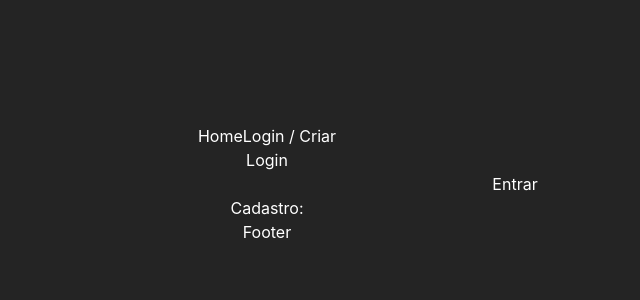
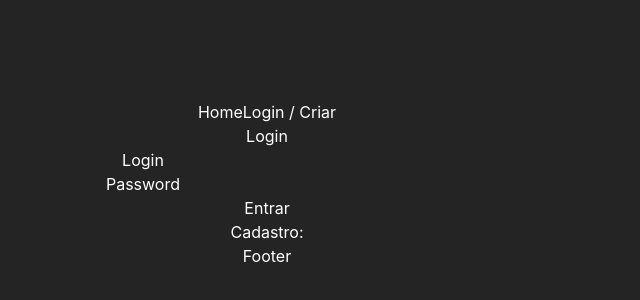
Before and after one commit to Paulo-Borges/FormGlory, a React (Vite) app: page /login in a window 1280 px wide. Shown: the part 216-516 px from the top of the page, without its empty margins (373-1013 px from the left). Built offline with nearby package versions, Linux system fonts and the light colour scheme.

Commit message:
feat: incluindo o formFields e funções

```diff
--- a/src/Components/Login/LoginForm.tsx
+++ b/src/Components/Login/LoginForm.tsx
@@ -1,38 +1,61 @@
 import { useState } from "react";
 import { Link } from "react-router-dom";
 
+const formFields = [
+  {
+    id: "login",
+    type: "text",
+    label: "Login",
+  },
+  {
+    id: "password",
+    type: "password",
+    label: "Password",
+  },
+];
+
 export const LoginForm = () => {
-  const [password, setPassword] = useState("");
-  const [username, setUsername] = useState("");
+  const [formData, setFormData] = useState({
+    login: "",
+    password: "",
+  });
 
-  function handleSubmit(e: any): void {
+  function handleSubmit(e) {
     e.preventDefault();
-    localStorage.setItem("devTest", JSON.stringify(password));
-    console.log(password);
+    localStorage.setItem("@glory:entrar", JSON.stringify(formData));
+    console.log("Estamos no Caminho certo", formData);
+  }
+
+  function handleChange(e) {
+    const { name, value } = e.target;
+    setFormData({
+      ...formData,
+      [name]: value,
+    });
   }
 
   return (
     <section>
       <h1>Login</h1>
-      <form action="" onSubmit={handleSubmit}>
-        <input
-          id="1"
-          type="text"
-          value={username}
-          onChange={({ target }) => setUsername(target.value)}
-        />
-        <input
-          id="2"
-          type="password"
-          value={password}
-          onChange={({ target }) => setPassword(target.value)}
-        />
+      <form onSubmit={handleSubmit}>
+        <div>
+          {formFields.map(({ id, label, type }) => (
+            <div key={id}>
+              <label htmlFor={label}>{label}</label>
+              <input
+                name={id}
+                id={id}
+                type={type}
+                value={formData[id as keyof typeof formData]}
+                onChange={handleChange}
+              />
+            </div>
+          ))}
 
-        <button>Entrar</button>
+          <button>Entrar</button>
+        </div>
       </form>
-      <Link to="/Login/criar">
-        Cadastro:{username} {password}
-      </Link>
+      <Link to="/Login/criar">Cadastro:</Link>
     </section>
   );
 };
```
